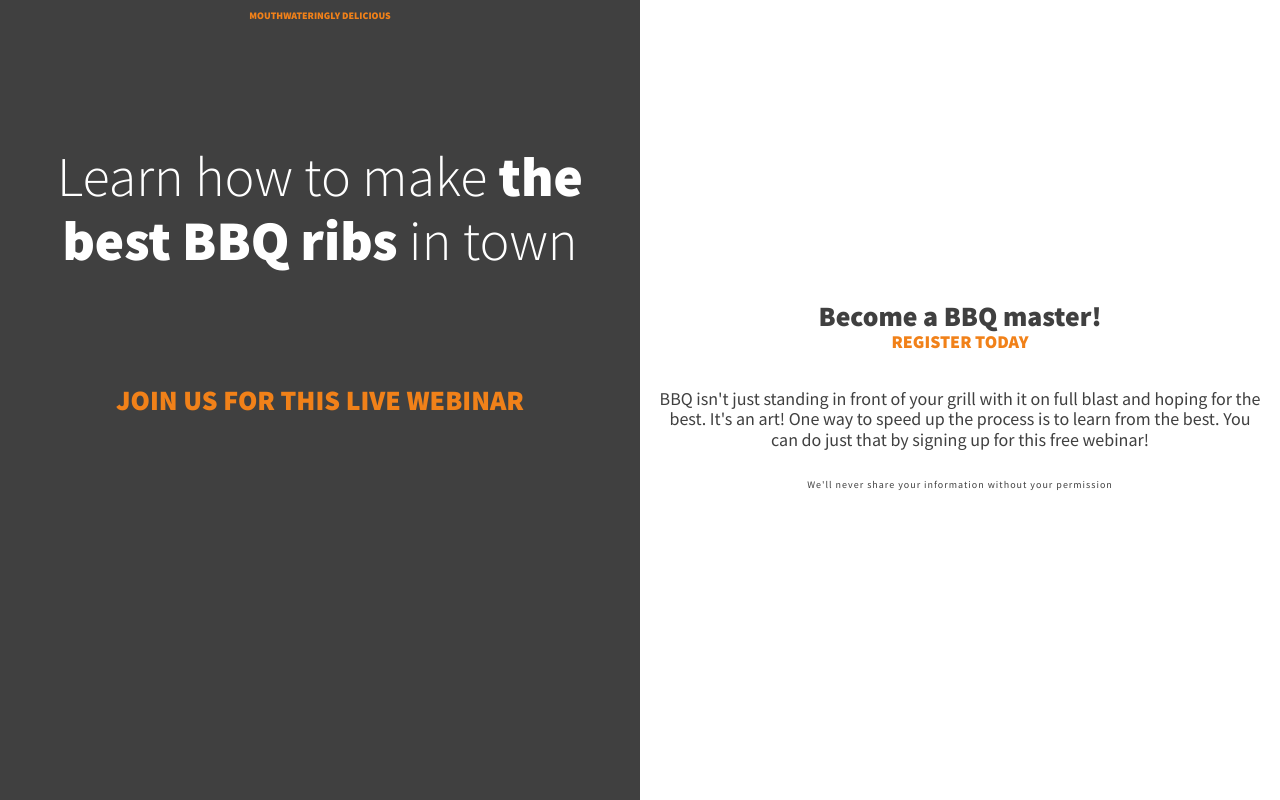
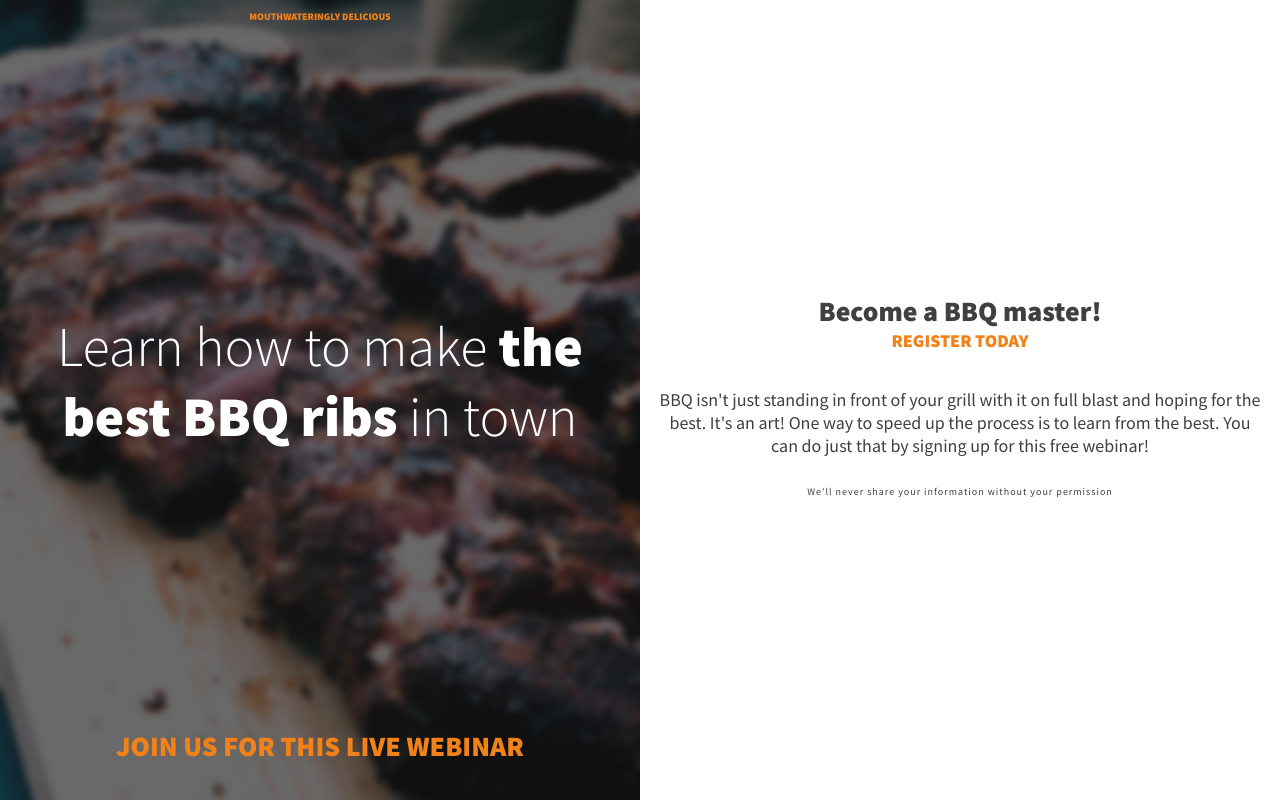
Before and after one commit to plaxamana/BBQ-master, a plain HTML site: page index.html in a window 1280 px wide. Drawn offline with Linux system fonts and the light colour scheme.

Commit message:
fixing the viewport height

```diff
--- a/css/styles.css
+++ b/css/styles.css
@@ -5,6 +5,8 @@
 }
 
 body {
+    display: flex;
+    flex-direction: column;
     margin: 0;
     font-family: 'Source Sans Pro', sans-serif;
     font-size: 1rem;
@@ -21,7 +23,7 @@ h1 {
     font-size: 2.25rem;
     font-weight: 300;
     color: #fff;
-    margin: 2em 0;
+    margin: 0;
 }
 
 h1 + p {
@@ -65,13 +67,15 @@ strong { font-weight: 900; }
    ================= */
 
 .intro {
-    background-image: url(images/dark-ribs.jpg);
+    background-image: url(../images/dark-ribs.jpg);
     background-size: cover;
     background-color: #404040;
     background-position: center;
     padding: 0 .5em 2em;
+    min-height: 50vh;
     display: flex;
     flex-direction: column;
+    justify-content: space-between;
 }
 
 
@@ -91,7 +95,7 @@ strong { font-weight: 900; }
 @media (min-width: 500px) {
     body {
         font-size: 1.125rem;
-        display: flex;
+        flex-direction: row;
     }
 
     h1 {
@@ -101,6 +105,14 @@ strong { font-weight: 900; }
     h2,
     h1 + p {
         font-size: 1.75rem;
+    }
+
+    h1 + p {
+
+    }
+
+    .top-text {
+
     }
 
     .intro,
--- a/index.html
+++ b/index.html
@@ -1,9 +1,11 @@
 <!DOCTYPE html>
 <html>
-    <head><link rel="stylesheet" href="normalize.css">
+    <head>
+        <!-- <link rel="stylesheet" href="normalize.css"> -->
         <title>Become a BBQ master!</title>
         <link href="https://fonts.googleapis.com/css?family=Source+Sans+Pro:300,400,900&display=swap" rel="stylesheet">
         <link href="css/styles.css" rel="stylesheet">
+        <meta name="viewport" content="width=device-width, initial-scale=1.0">
     </head>
     <body>
         <div class="intro">
```
